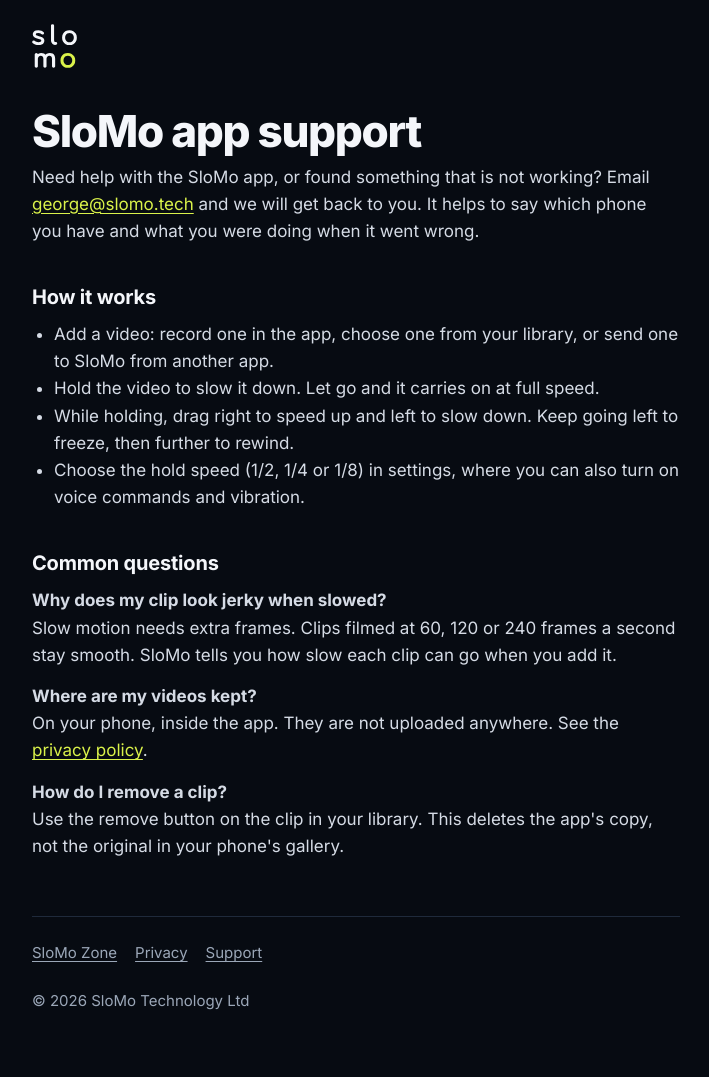
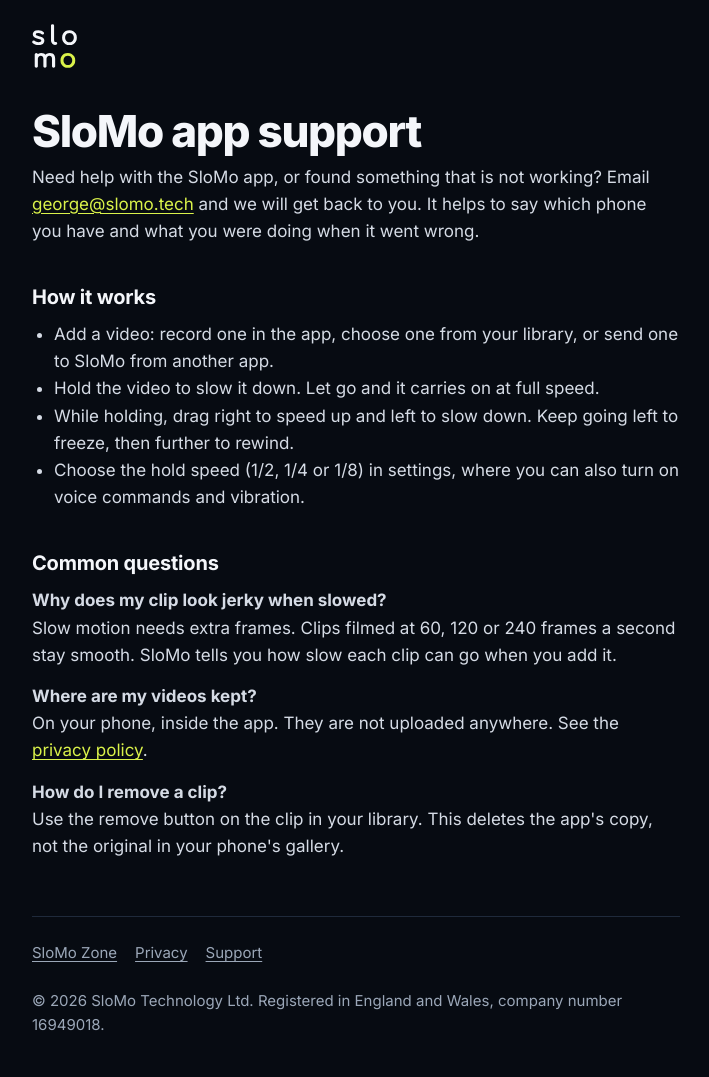
Before and after one commit to Mitcgh/slomo-site, a plain HTML site: page support.html in a window 1280 px wide. Shown: the whole page, without its empty margins (284-993 px from the left). Before the commit the page ends 1053 px from the top, so only its background shows below. Drawn offline with Linux system fonts and the light colour scheme.

Commit message:
Privacy and support pages: company number and registered office (#5)
Claude-Session: https://claude.ai/code/session_019aCsHx1d5DARDezeYzTKfb

Co-authored-by: Claude <noreply@anthropic.com>

```diff
--- a/support.html
+++ b/support.html
@@ -49,7 +49,7 @@ footer a { color: var(--muted); margin-right: 18px; }
 <p><strong>Where are my videos kept?</strong><br>On your phone, inside the app. They are not uploaded anywhere. See the <a href="privacy.html">privacy policy</a>.</p>
 <p><strong>How do I remove a clip?</strong><br>Use the remove button on the clip in your library. This deletes the app's copy, not the original in your phone's gallery.</p>
 </main>
-<footer><a href="/">SloMo Zone</a><a href="privacy.html">Privacy</a><a href="support.html">Support</a><br><br>© 2026 SloMo Technology Ltd</footer>
+<footer><a href="/">SloMo Zone</a><a href="privacy.html">Privacy</a><a href="support.html">Support</a><br><br>© 2026 SloMo Technology Ltd. Registered in England and Wales, company number 16949018.</footer>
 </div>
 </body>
 </html>
```
Also changed, not shown: privacy.html (+2 -1 lines).
